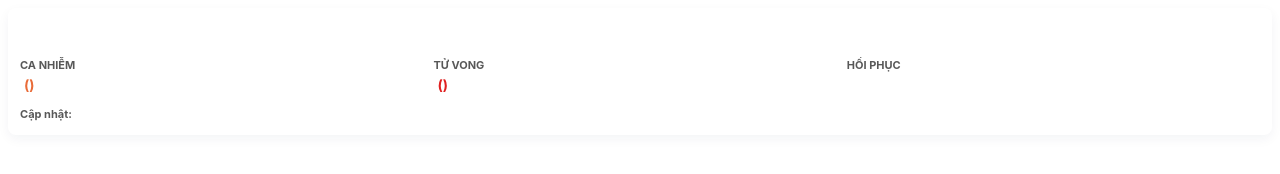
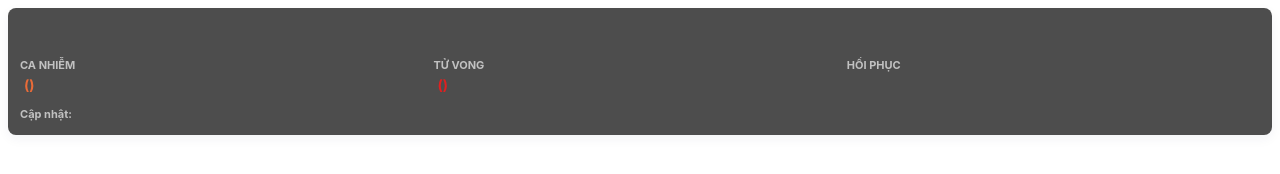
Before and after one commit to agict/covid-19, a plain HTML site: page c19-widget-dark.html in a window 1280 px wide. Drawn offline with Linux system fonts and the light colour scheme; no server answers.

Commit message:
Update styles.css

```diff
--- a/styles.css
+++ b/styles.css
@@ -99,7 +99,7 @@ body .covid19-card.light_theme {
     color: #21252b
 }
 
-body .covid-card.dark_theme {
+body .covid19-card.dark_theme {
   background: #4d4d4d;
    color: #fff;
 }
```
